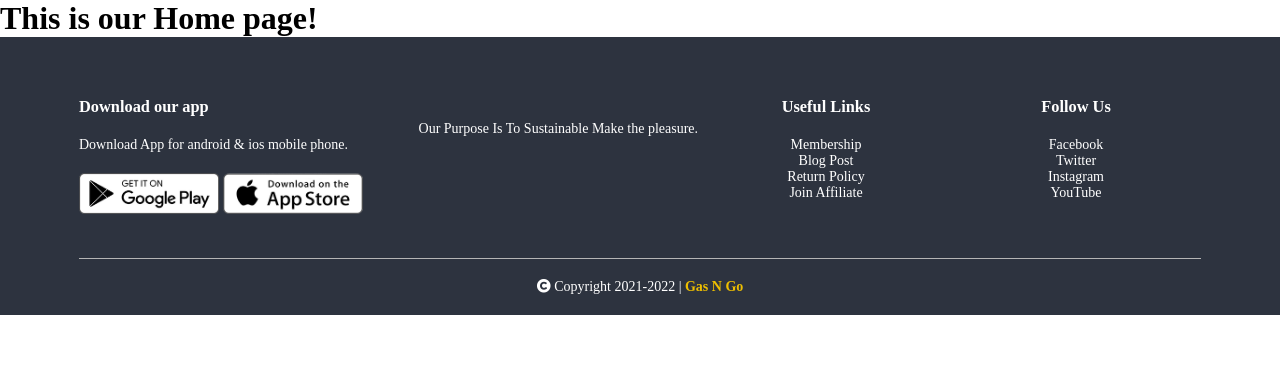
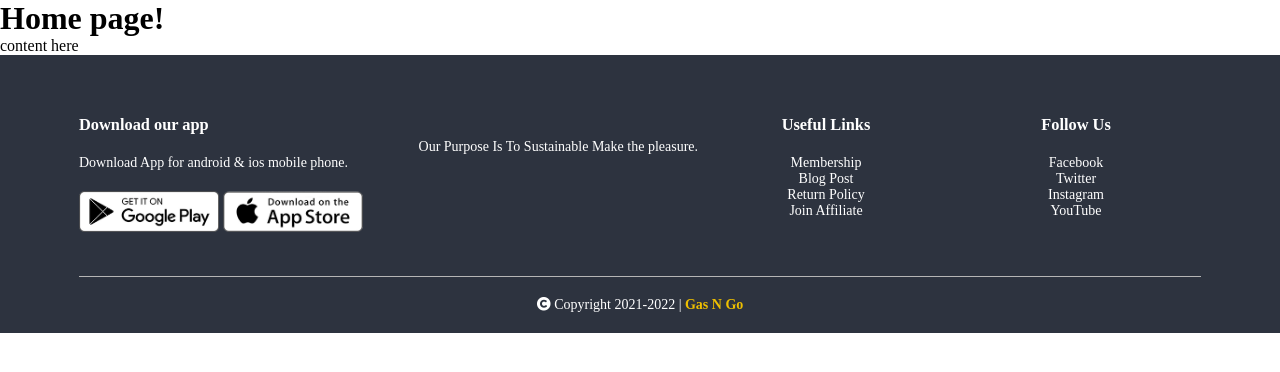
Before and after one commit to masrufjaman/gas-n-go, a Django app: page / in a window 1280 px wide. Shown: the part 28-400 px from the top of the page. Run offline with Django 3.2, Linux system fonts and the light colour scheme.

Commit message:
Update home.html

```diff
--- a/home/templates/home/home.html
+++ b/home/templates/home/home.html
@@ -1,3 +1,4 @@
 {% extends "home/base.html" %} {% block content %}
-<h1>This is our Home page!</h1>
+<h1>Home page!</h1>
+<p>content here</p>
 {% endblock content %}
```
